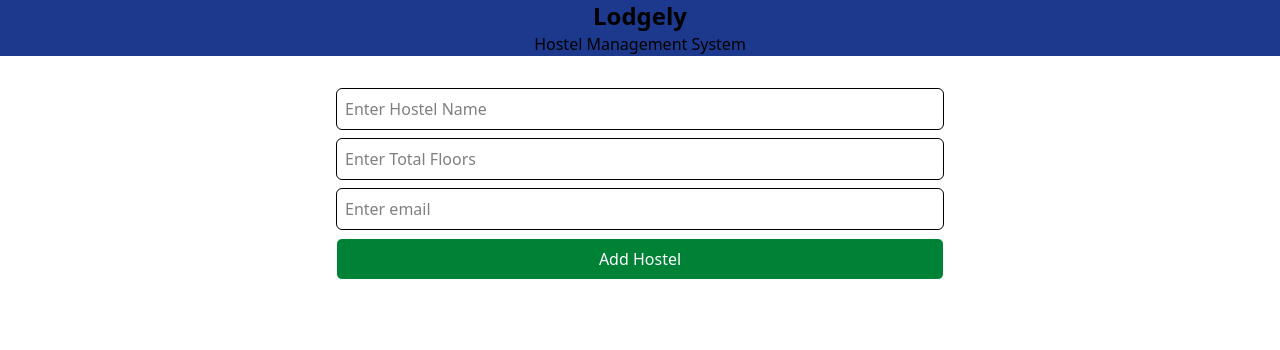
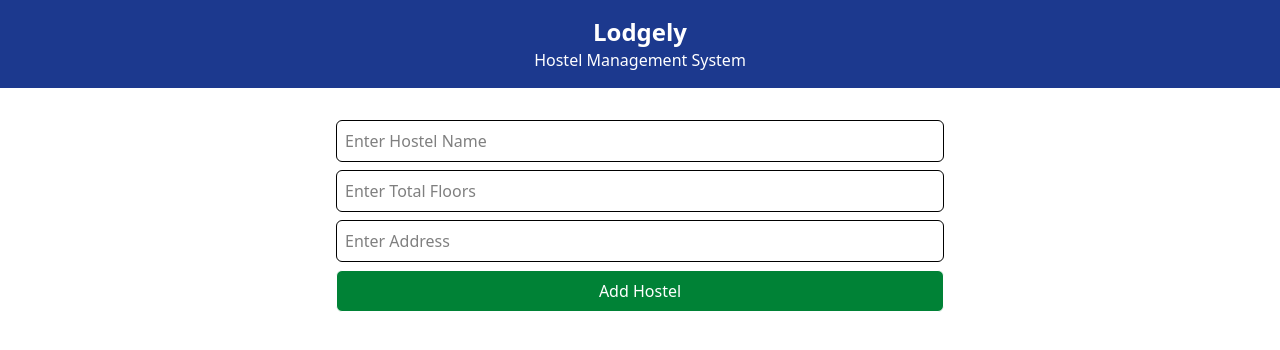
Before and after one commit to alihassan674/20102334_Project, a Next.js app in the folder frontend/: page / in a window 1280 px wide. Shown: the top 350 px of the page. Built offline with nearby package versions, Linux system fonts and the light colour scheme.

Commit message:
hostel form is moved to sperate component and called from main page , and used fetch to send form to backend, now its time to recieve backedn this form data and saved in database

```diff
--- /dev/null
+++ b/frontend/app/components/Hostels.tsx
@@ -0,0 +1,63 @@
+"use client";
+import { useState } from "react";
+
+export default function Hostels() {
+    const [hostelName, setHostelName] = useState("");
+    const [hostelFloors, setHostelFloors] = useState("");
+    const [hostelAddress, setHostelAddress] = useState("");
+
+    async function handleAddHostel(e: React.FormEvent) {
+        e.preventDefault();
+        const backendUrl = process.env.NEXT_PUBLIC_BACKEND_URL;
+
+        const response = await fetch(`${backendUrl}/api/addhostel`, {
+            method: "POST",
+            headers: {
+                "Content-Type": "application/json",
+            },
+            body: JSON.stringify({
+                hostelName,
+                hostelFloors,
+                hostelAddress,
+            }),
+        });
+        const data = await response.json();
+        console.log(data);
+    }
+    return (
+        <div className="p-8">
+            {/* Add Hostel section */}
+            <form className="flex flex-col gap-2 w-1/2 mx-auto" onSubmit={handleAddHostel}>
+                <input
+                    type="text"
+                    placeholder="Enter Hostel Name"
+                    className="border rounded-md p-2"
+                    required
+                    value={hostelName}
+                    onChange={(e) => setHostelName(e.target.value)}
+                />
+                <input
+                    type="number"
+                    placeholder="Enter Total Floors"
+                    className="border rounded-md p-2 "
+                    required
+                    min={1}
+                    value={hostelFloors}
+                    onChange={(e) => setHostelFloors(e.target.value)}
+                />
+                <input
+                    type="text"
+                    placeholder="Enter Address"
+                    className="border rounded-md p-2 "
+                    required
+                    value={hostelAddress}
+                    onChange={(e) => setHostelAddress(e.target.value)}
+                />
+                <button className="bg-green-700 text-white font-medium border rounded-md p-2" type="submit">
+                    Add Hostel
+                </button>
+            </form>
+
+        </div>
+    );
+}
--- a/frontend/app/page.tsx
+++ b/frontend/app/page.tsx
@@ -1,33 +1,22 @@
+
+import Hostels from "./components/Hostels";
+
 export default function Home() {
+
+
   return (
     <div>
 
       {/* Header */}
-      <div className="text-center bg-blue-900">
-        <h1 className="text-2xl font-bold ">Lodgely</h1>
+      <div className="text-center bg-blue-900 text-white p-4">
+        <h1 className="text-2xl font-bold">Lodgely</h1>
         <p>Hostel Management System</p>
       </div>
 
       {/* body content */}
-      <div className="p-8">
-        {/* Add Hostel section */}
-        <form className="flex flex-col gap-2 w-1/2 mx-auto">
-          <input type="text" placeholder="Enter Hostel Name" className="border rounded-md p-2" required />
-          <input type="number" placeholder="Enter Total Floors" className="border rounded-md p-2" required min={1} />
-          <input type="email" placeholder="Enter email" className="border rounded-md p-2" required />
-          <button className="bg-green-700 text-white font-medium border rounded-md p-2">Add Hostel</button>
-        </form>
 
-
-        {/* Hostel cards */}
-        <div>
-
-        </div>
-
-
-
-
-      </div>
-    </div >
+      {/* Hostels component  */}
+      <Hostels />
+    </div>
   );
 }
```
Also changed, not shown: 1 other file (tests, documents, lock files or other folders).
